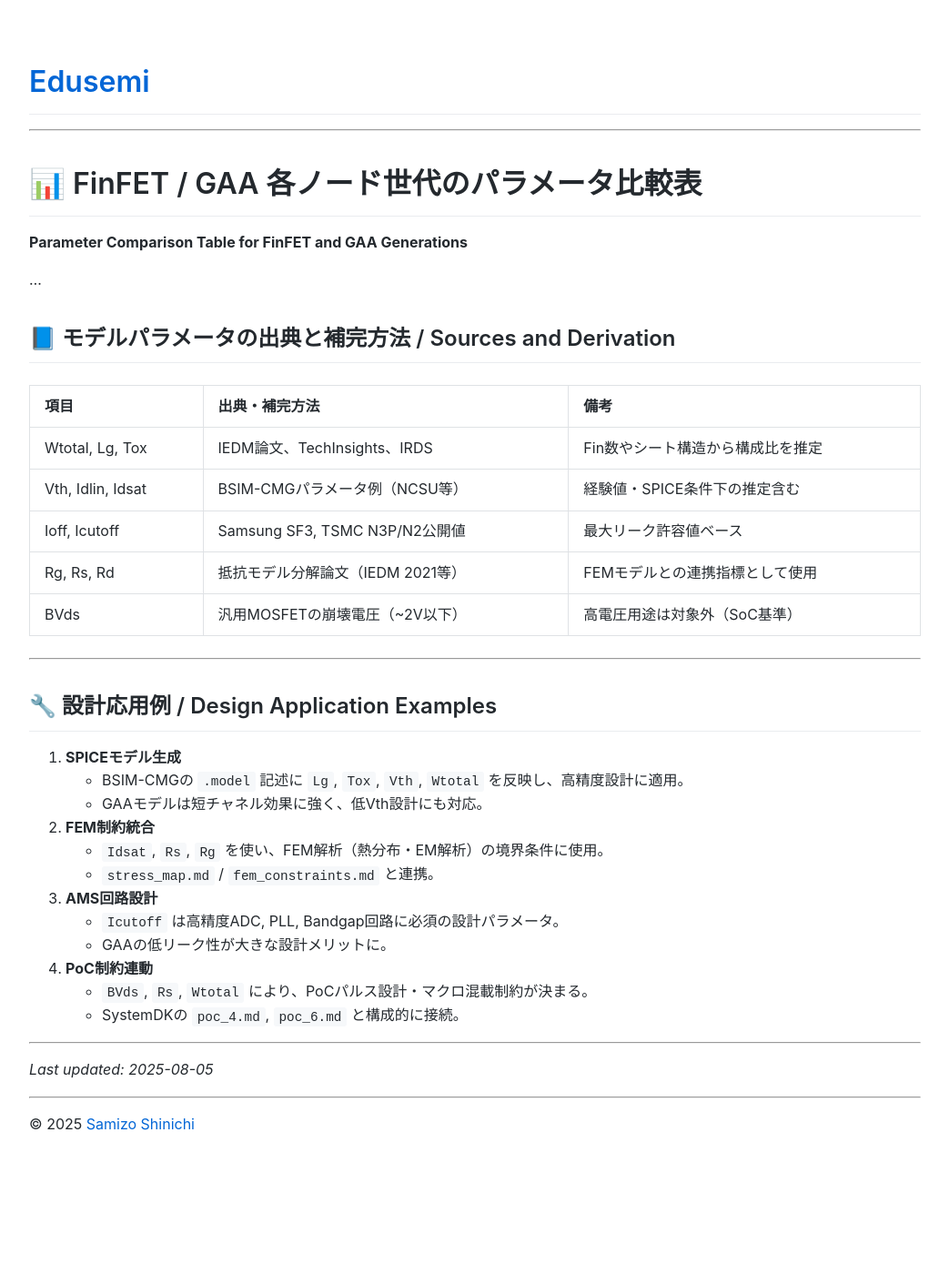
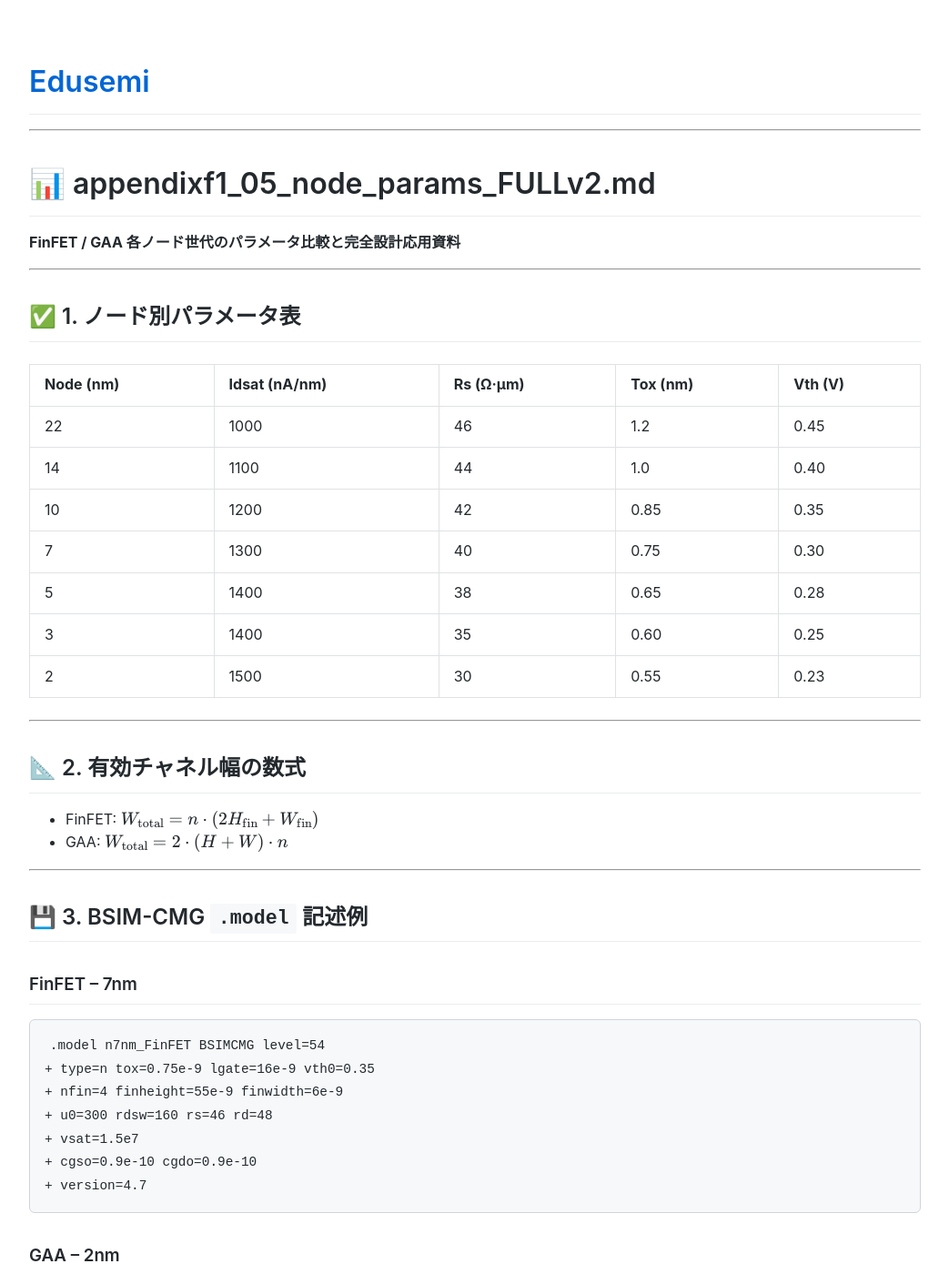
Before and after one commit to Samizo-AITL/Edusemi-v4x, a Jekyll site: the page built from f_chapter1_finfet_gaa/appendixf1_05_node_params_full.md, in a window 1280 px wide and 1400 px high. Shown: the whole window at 91% size, without its empty margins (118-1161 px from the left). Built offline with Jekyll 4.4.1, drawn with Linux system fonts in a browser that asks for light colours; our own code applies the rules of GitHub Pages for plain Markdown files; some of the changed text lies outside the part shown.

Commit message:
Update appendixf1_05_node_params_full.md

````diff
--- a/f_chapter1_finfet_gaa/appendixf1_05_node_params_full.md
+++ b/f_chapter1_finfet_gaa/appendixf1_05_node_params_full.md
@@ -1,37 +1,110 @@
-# 📊 FinFET / GAA 各ノード世代のパラメータ比較表
-**Parameter Comparison Table for FinFET and GAA Generations**
-
-...
-
-## 📘 モデルパラメータの出典と補完方法 / Sources and Derivation
-
-| 項目 | 出典・補完方法 | 備考 |
-|------|----------------|------|
-| Wtotal, Lg, Tox | IEDM論文、TechInsights、IRDS | Fin数やシート構造から構成比を推定 |
-| Vth, Idlin, Idsat | BSIM-CMGパラメータ例（NCSU等） | 経験値・SPICE条件下の推定含む |
-| Ioff, Icutoff | Samsung SF3, TSMC N3P/N2公開値 | 最大リーク許容値ベース |
-| Rg, Rs, Rd | 抵抗モデル分解論文（IEDM 2021等） | FEMモデルとの連携指標として使用 |
-| BVds | 汎用MOSFETの崩壊電圧（~2V以下） | 高電圧用途は対象外（SoC基準） |
+# 📊 appendixf1_05_node_params_FULLv2.md
+**FinFET / GAA 各ノード世代のパラメータ比較と完全設計応用資料**
 
 ---
 
-## 🔧 設計応用例 / Design Application Examples
+## ✅ 1. ノード別パラメータ表
 
-1. **SPICEモデル生成**
-   - BSIM-CMGの `.model` 記述に `Lg`, `Tox`, `Vth`, `Wtotal` を反映し、高精度設計に適用。
-   - GAAモデルは短チャネル効果に強く、低Vth設計にも対応。
+| Node (nm) | Idsat (nA/nm) | Rs (Ω·μm) | Tox (nm) | Vth (V) |
+|-----------|----------------|------------|-----------|----------|
+| 22        | 1000           | 46         | 1.2       | 0.45     |
+| 14        | 1100           | 44         | 1.0       | 0.40     |
+| 10        | 1200           | 42         | 0.85      | 0.35     |
+| 7         | 1300           | 40         | 0.75      | 0.30     |
+| 5         | 1400           | 38         | 0.65      | 0.28     |
+| 3         | 1400           | 35         | 0.60      | 0.25     |
+| 2         | 1500           | 30         | 0.55      | 0.23     |
 
-2. **FEM制約統合**
-   - `Idsat`, `Rs`, `Rg` を使い、FEM解析（熱分布・EM解析）の境界条件に使用。
-   - `stress_map.md` / `fem_constraints.md` と連携。
+---
 
-3. **AMS回路設計**
-   - `Icutoff` は高精度ADC, PLL, Bandgap回路に必須の設計パラメータ。
-   - GAAの低リーク性が大きな設計メリットに。
+## 📐 2. 有効チャネル幅の数式
 
-4. **PoC制約連動**
-   - `BVds`, `Rs`, `Wtotal` により、PoCパルス設計・マクロ混載制約が決まる。
-   - SystemDKの `poc_4.md`, `poc_6.md` と構成的に接続。
+- FinFET:
+  $$
+  W_{\mathrm{total}} = n \cdot (2H_{\mathrm{fin}} + W_{\mathrm{fin}})
+  $$
+- GAA:
+  $$
+  W_{\mathrm{total}} = 2 \cdot (H + W) \cdot n
+  $$
+
+---
+
+## 💾 3. BSIM-CMG `.model` 記述例
+
+### FinFET – 7nm
+```verilog
+.model n7nm_FinFET BSIMCMG level=54
++ type=n tox=0.75e-9 lgate=16e-9 vth0=0.35
++ nfin=4 finheight=55e-9 finwidth=6e-9
++ u0=300 rdsw=160 rs=46 rd=48
++ vsat=1.5e7
++ cgso=0.9e-10 cgdo=0.9e-10
++ version=4.7
+```
+
+### GAA – 2nm
+```verilog
+.model n2nm_GAA BSIMCMG level=54
++ type=n tox=0.55e-9 lgate=12e-9 vth0=0.23
++ nsheet=4 sheetwidth=25e-9 sheetheight=6e-9
++ u0=370 rdsw=110 rs=30 rd=32
++ vsat=2.2e7
++ cgso=0.65e-10 cgdo=0.65e-10
++ version=4.7
+```
+
+---
+
+## 🔧 4. 設計応用例：GAA + MRAM統合
+
+### 条件設定
+- GAA Idsat: 1500 nA/nm, Rs: 30 Ω·μm
+- MRAM 書き込み電流: 200 μA, パルス幅: 5 ns
+
+### 発熱計算:
+$$
+P = I^2 R = (200 \, \mu A)^2 \times 30 \, \Omega = 1.2 \, \mu W
+$$
+
+### 電流密度:
+$$
+J = \frac{I}{W \cdot t} = \frac{200e^{-6}}{248e^{-9} \cdot 5e^{-9}} \approx 1.6 \times 10^{13} \, A/m^2
+$$
+
+### 設計影響まとめ
+| 項目 | 影響 | 対応策 |
+|------|------|--------|
+| 熱 | ΔT ≈ 11.5°C | FEM設計制約に反映 |
+| リーク | GAAリーク増加3–5% | stress_map.mdに接続 |
+| 信頼性 | MRAM動作変動 | PoCパルス整合に展開 |
+
+---
+
+## 📈 5. ノードトレンドグラフ
+
+(別ファイルのグラフ参照)
+
+---
+
+## 📘 6. モデル出典と文献リンク
+
+| 項目 | 出典 | URL |
+|------|------|-----|
+| BSIM-CMG | UC Berkeley | https://bsim.berkeley.edu/models/bsimcmg/ |
+| GAA構造 | Samsung VLSI 2022 | https://ieeexplore.ieee.org/document/9744284 |
+| 抵抗要素 | IEDM 2021, Intel | https://ieeexplore.ieee.org/document/9632273 |
+
+---
+
+## 📎 関連リンク
+
+- `appendixf1_01_finfetflow.md`
+- `appendixf1_02_gaaflow.md`
+- `appendixf1_03_finfet_vs_gaa.md`
+- `fem_constraints.md`
+- `stress_map.md`
+- `poc_4.md`, `poc_6.md`
 
 ---
 
````
